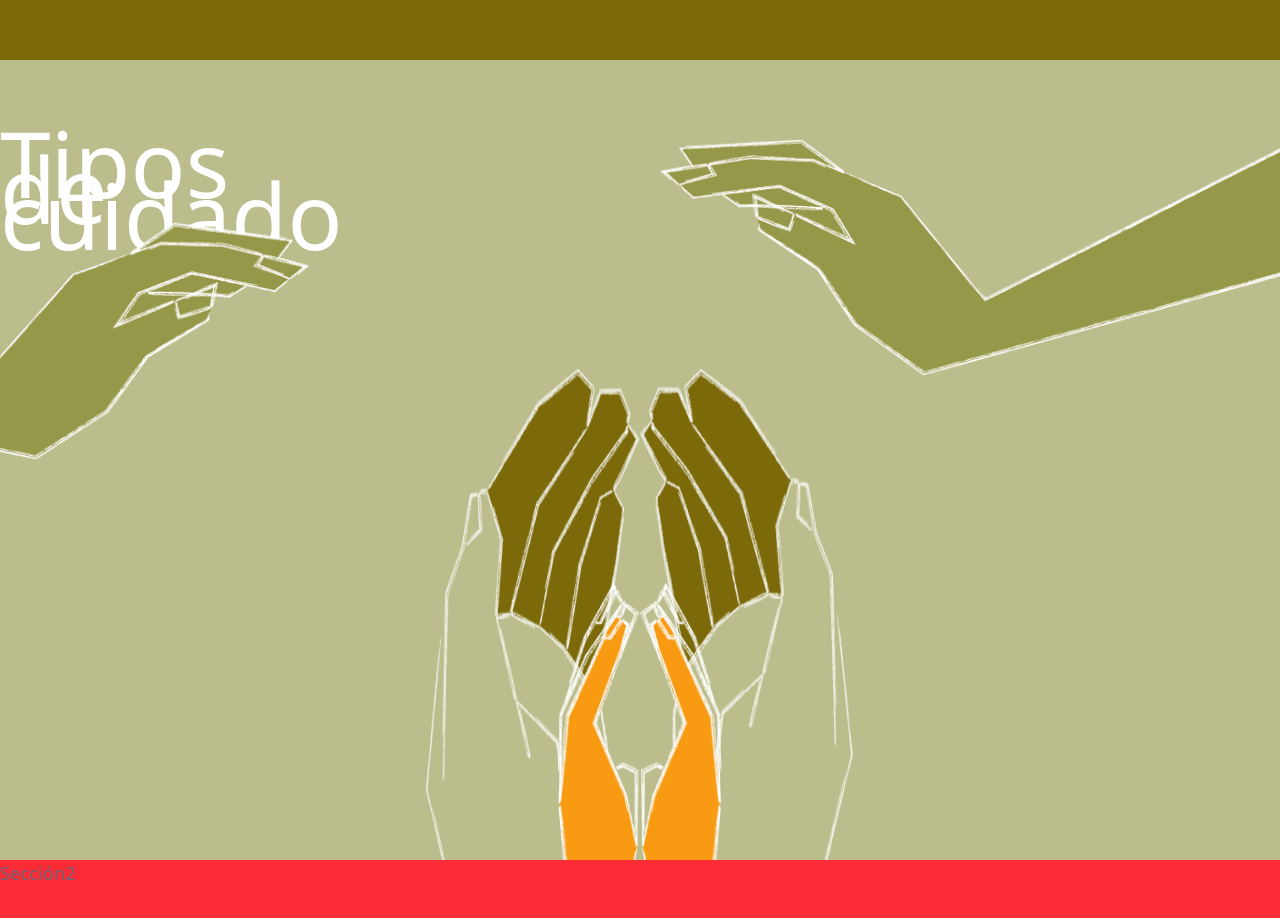
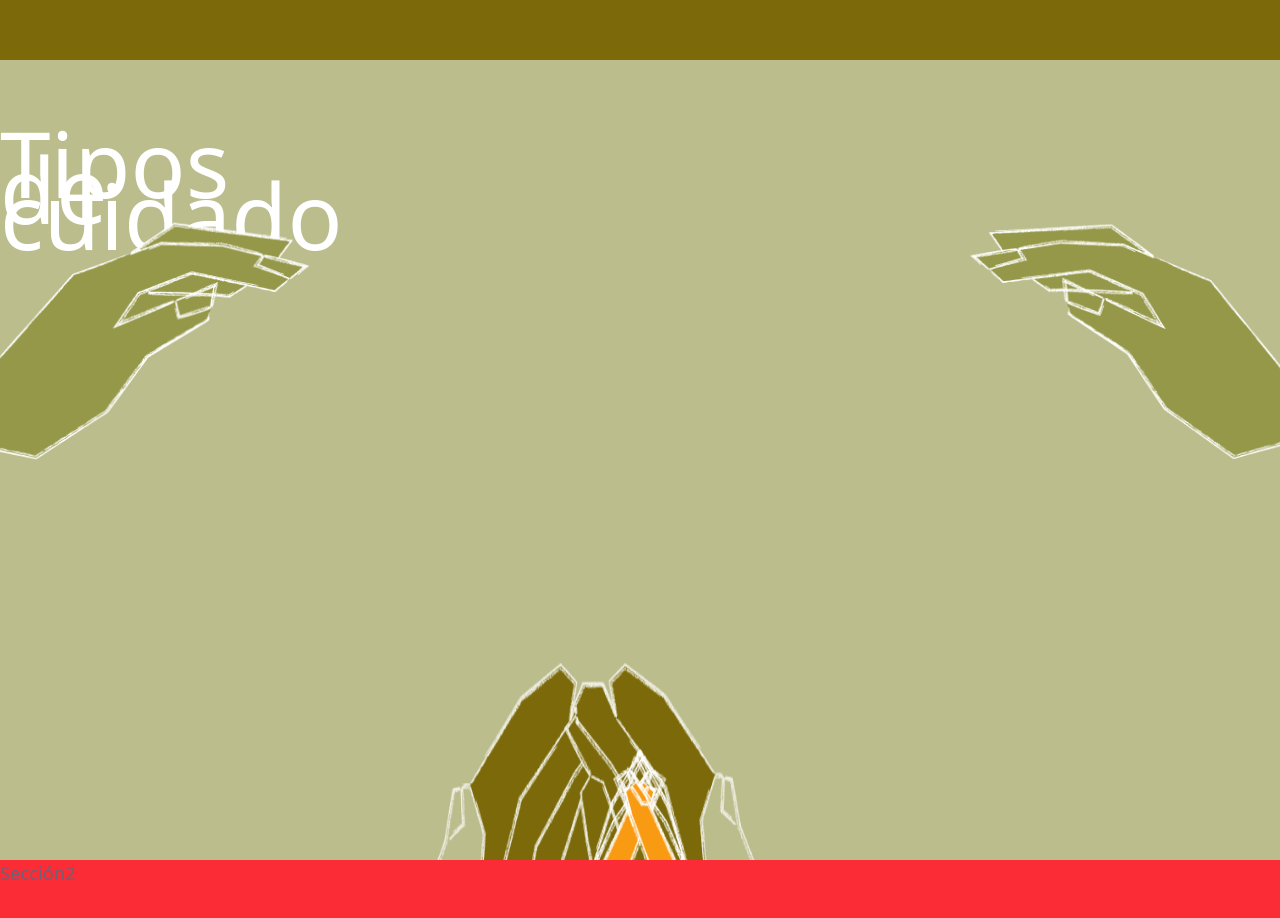
Before and after one commit to dataista-studio/cuidados-circulares, a React (Vite) app: page / in a window 1280 px wide. Shown: the part 740-1658 px from the top of the page. Built offline with nearby package versions, Linux system fonts and the light colour scheme; a web font is replaced by a local one.

Commit message:
Adding animation to other hands

```diff
--- a/src/screens/SeccionI.jsx
+++ b/src/screens/SeccionI.jsx
@@ -27,12 +27,32 @@ export default function SeccionI() {
         return () => window.removeEventListener("scroll", handleScroll);
     }, []);
 
-    const movement =
-        progress < 0.5
-            ? progress * 2
-            : (1 - progress) * 2;
 
-    const translateX = -100 + movement * 100;
+    const getTransform = ({ direction = "left", distance = 100 }) => {
+        const movement =
+            progress < 0.5
+                ? progress * 2
+                : (1 - progress) * 2;
+
+        const value = -distance + movement * distance;
+
+        switch (direction) {
+            case "left":   // entra desde izquierda
+                return `translateX(${value}%)`;
+
+            case "right":  // entra desde derecha
+                return `translateX(${-value}%)`;
+
+            case "bottom": // entra desde abajo
+                return `translateY(${-value}%)`;
+
+            case "top":    // entra desde arriba
+                return `translateY(${value}%)`;
+
+            default:
+                return "";
+        }
+    };
 
     return (
         <div ref={sectionRef} className="w-screen h-[100vh] bg-verde-claro relative overflow-hidden">
@@ -46,17 +66,49 @@ export default function SeccionI() {
                 alt=""
                 className="h-[237.3px] w-[619.71px] absolute left-0 top-1/2 -translate-y-1/2"
                 style={{
-                    transform: `translateX(${translateX}%) translateY(-50%)`
+                    transform: `${getTransform({ direction: "left" })} translateY(-50%)`
                 }}
             />
 
-            <img src="./src/assets/img/big_hand_r.png" alt="" className="h-[237.3px] w-[619.71px] absolute right-0" />
+            <img
+                src="./src/assets/img/big_hand_r.png"
+                alt=""
+                className="h-[237.3px] w-[619.71px] absolute right-0 top-1/2 -translate-y-1/2"
+                style={{
+                    transform: `${getTransform({ direction: "right" })} translateY(-50%)`
+                }}
+            />
 
-            <img src="./src/assets/img/medium_hand_l.png" alt="" className="w-[221.41px] h-[490.74px] absolute bottom-0 right-1/2" />
-            <img src="./src/assets/img/medium_hand_r.png" alt="" className="w-[221.41px] h-[490.74px] absolute bottom-0 left-1/2" />
+            <img
+                src="./src/assets/img/medium_hand_l.png"
+                alt=""
+                className="w-[221.41px] h-[490.74px] absolute bottom-0 right-[60%]"
+                style={{
+                    transform: `${getTransform({ direction: "bottom", distance: 120 })} translateX(50%)`
+                }}
+            />
 
-            <img src="./src/assets/img/small_hand_l.png" alt="" className="w-[82px] h-[277px] absolute bottom-0 right-1/2" />
-            <img src="./src/assets/img/small_hand_r.png" alt="" className="w-[82px] h-[277px] absolute bottom-0 left-1/2" />
+            <img
+                src="./src/assets/img/medium_hand_r.png"
+                alt=""
+                className="w-[221.41px] h-[490.74px] absolute bottom-0 right-[30%] "
+                style={{
+                    transform: `${getTransform({ direction: "bottom", distance: 120 })} translateX(-50%)`
+                }}
+            />
+
+            <img src="./src/assets/img/small_hand_l.png" alt="" className="w-[82px] h-[277px] absolute bottom-0 left-[42.5%]"
+                style={{
+                    transform: `${getTransform({ direction: "bottom", distance: 120 })} translateX(50%)`
+                }}
+            />
+            <img src="./src/assets/img/small_hand_r.png" alt="" className="w-[82px] h-[277px] absolute bottom-0 right-[42.5%]"
+
+            style={{
+                transform: `${getTransform({ direction: "bottom", distance: 120 })} translateX(-50%)`
+            }}
+
+            />
 
         </div>
     );
```
